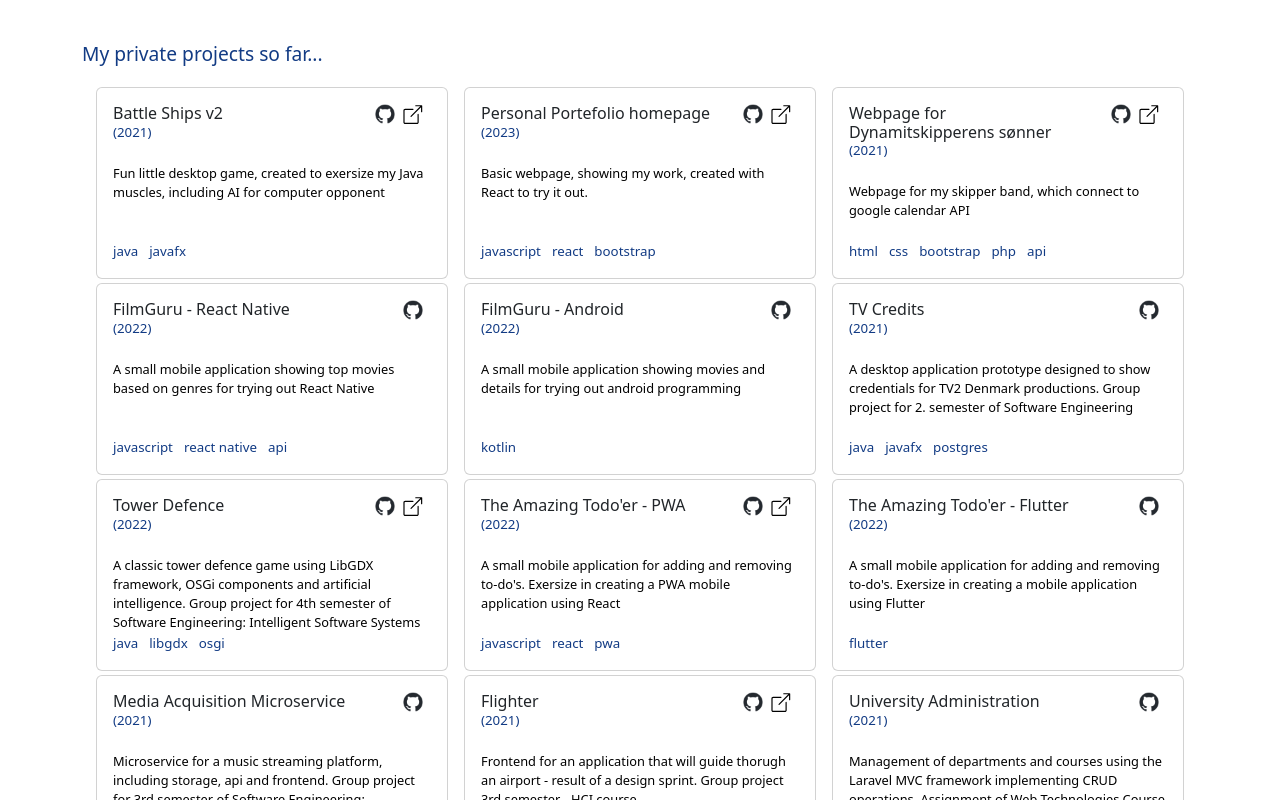
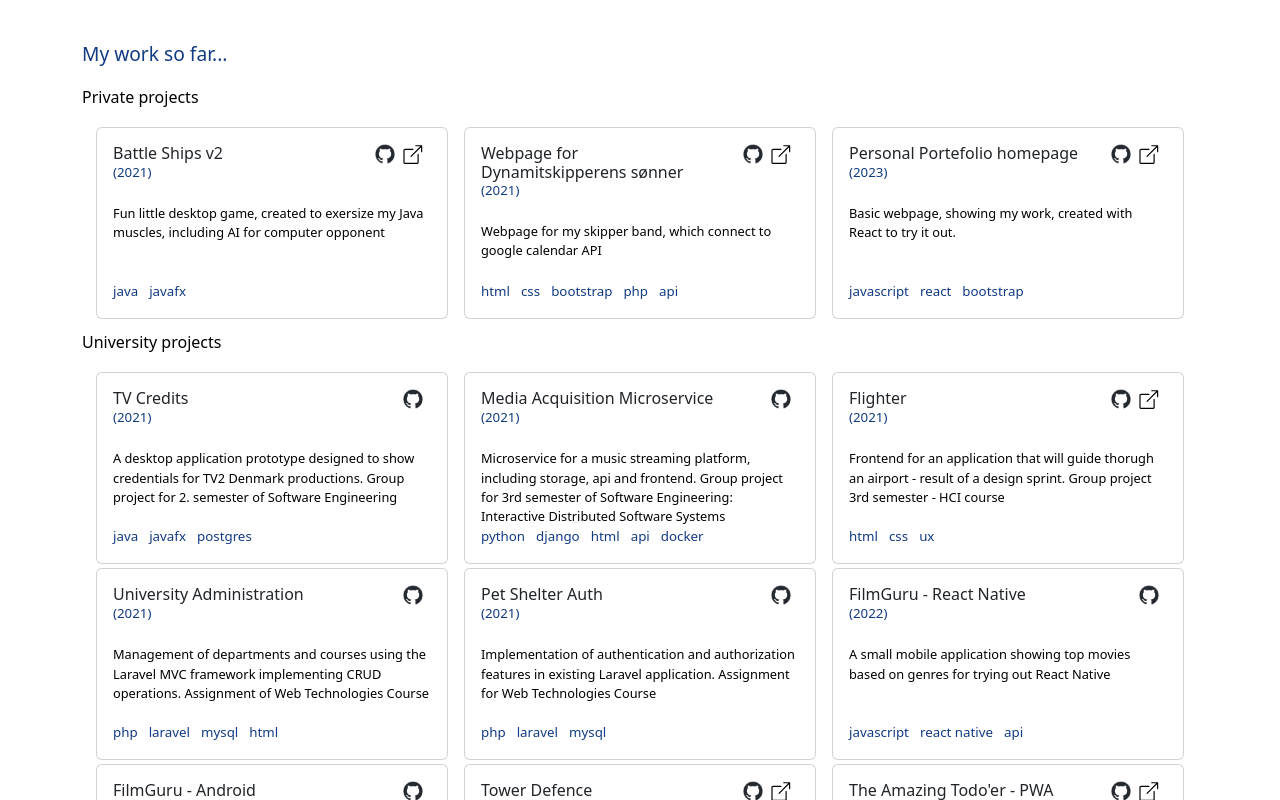
Before and after one commit to theislanglands/Portefolio, a React (Create React App) app: page /projects in a window 1280 px wide. Shown: the part 120-920 px from the top of the page. Built offline with nearby package versions, Linux system fonts and the light colour scheme.

Commit message:
Sorting projects in private and uni

```diff
--- a/src/App.css
+++ b/src/App.css
@@ -27,6 +27,13 @@
   font-size: larger ;
   color: #123B84;
   margin-bottom: 0.2rem;
+}
+
+.Content-subheader {
+  text-align: left;
+  font-size: medium;
+  color: black;
+  margin-top: 0.6rem;
 }
 
 /* About */
--- a/src/pages/Projects.js
+++ b/src/pages/Projects.js
@@ -11,15 +11,24 @@ const Projects = () => {
         <div>
             <Container>
                 <div className="Content-header">
-                        <p>My private projects so far...</p>
+                    <p>My work so far...</p>
                 </div>
+                <div className="Content-subheader">
+                    <p>Private projects</p>
+                </div>
+
                 <div className="projects">
-                        {projects.map((project) => (
+                    {projects.filter(project => project.uni === false).sort((firstProject, secondProject) => firstProject.year - secondProject.year).map((project) => (
                             <div>{getCard(project.id)}</div>
                         ))}
                 </div>
-                    <div className="Content-header">
+                <div className="Content-subheader">
                     <p>University projects</p>
+                </div>
+                <div className="projects">
+                {projects.filter(project => project.uni === true).sort((firstProject, secondProject) => firstProject.year - secondProject.year).map((project) => (
+                        <div>{getCard(project.id)}</div>
+                    ))}
                 </div>
 
             </Container>
```
Lines whose indentation alone changed are shown as unchanged.
